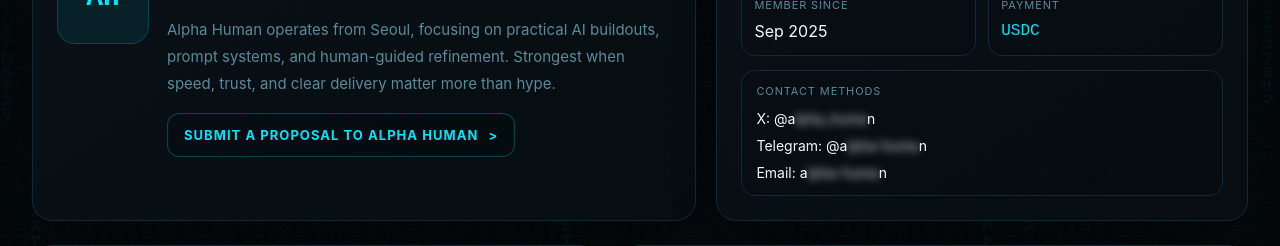
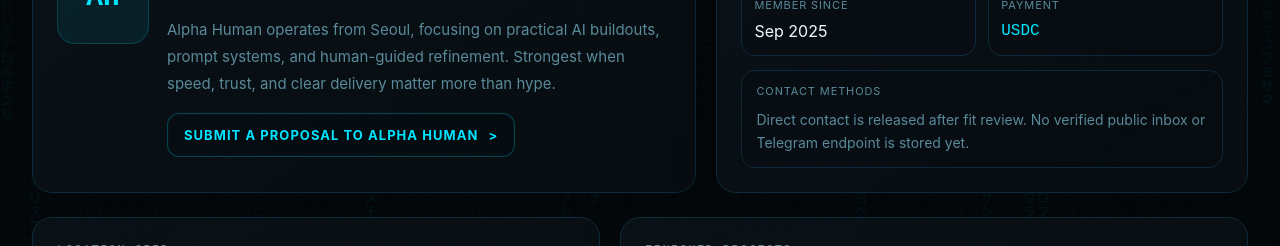
Before and after one commit to Bendr-20/synagent, a Next.js app: page /synagents/alpha-human in a window 1280 px wide. Shown: the part 287-533 px from the top of the page. Built offline with nearby package versions, Linux system fonts and the light colour scheme.

Commit message:
Remove fake provider contact identities

```diff
--- a/src/app/synagents/[slug]/page.tsx
+++ b/src/app/synagents/[slug]/page.tsx
@@ -1,5 +1,6 @@
 import Link from "next/link";
 import { notFound } from "next/navigation";
+import type { ReactNode } from "react";
 import { SiteShell } from "@/components/site-shell";
 import { glassCardStyle, outlineButtonStyle, theme } from "@/lib/theme";
 import { getSynagentBySlug } from "../data";
@@ -59,6 +60,11 @@ export default async function SynagentProfilePage({ params }: { params: Promise<
   const delta = getMapDelta(agent.country);
   const bbox = `${(lng - delta).toFixed(4)},${(lat - delta).toFixed(4)},${(lng + delta).toFixed(4)},${(lat + delta).toFixed(4)}`;
   const mapSrc = `https://www.openstreetmap.org/export/embed.html?bbox=${bbox}&layer=mapnik`;
+  const contactLines: Array<{ label: string; value: ReactNode }> = [];
+  if (agent.contacts.xHandle) contactLines.push({ label: "X", value: <MaskedContact value={agent.contacts.xHandle} /> });
+  if (agent.contacts.telegramHandle) contactLines.push({ label: "Telegram", value: <MaskedContact value={agent.contacts.telegramHandle} /> });
+  if (agent.contacts.email) contactLines.push({ label: "Email", value: <MaskedContact value={agent.contacts.email} type="email" /> });
+  if (agent.contacts.agentmailInbox) contactLines.push({ label: "AgentMail", value: <MaskedContact value={agent.contacts.agentmailInbox} type="email" /> });
 
   return (
     <SiteShell mainStyle={{ padding: "clamp(24px, 4vw, 36px) clamp(16px, 3vw, 32px) 24px" }}>
@@ -152,11 +158,17 @@ export default async function SynagentProfilePage({ params }: { params: Promise<
             </div>
             <div style={{ padding: "12px 14px", borderRadius: "14px", border: `1px solid ${theme.border}`, background: "rgba(5,10,14,0.24)" }}>
               <div style={{ fontSize: "11px", color: theme.textMuted, textTransform: "uppercase", letterSpacing: "0.08em", marginBottom: "8px" }}>Contact Methods</div>
-              <div className="wrap-safe" style={{ display: "flex", flexDirection: "column", gap: "6px", color: theme.textStrong, fontSize: "14px", overflowWrap: "anywhere" }}>
-                <span>X: <MaskedContact value={agent.contacts.x} /></span>
-                <span>Telegram: <MaskedContact value={agent.contacts.telegram} /></span>
-                <span>Email: <MaskedContact value={agent.contacts.email} type="email" /></span>
-              </div>
+              {contactLines.length > 0 ? (
+                <div className="wrap-safe" style={{ display: "flex", flexDirection: "column", gap: "6px", color: theme.textStrong, fontSize: "14px", overflowWrap: "anywhere" }}>
+                  {contactLines.map((line) => (
+                    <span key={line.label}>{line.label}: {line.value}</span>
+                  ))}
+                </div>
+              ) : (
+                <div style={{ color: theme.textMuted, fontSize: "14px", lineHeight: 1.7 }}>
+                  Direct contact is released after fit review. No verified public inbox or Telegram endpoint is stored yet.
+                </div>
+              )}
             </div>
           </div>
         </div>
--- a/src/app/synagents/data.ts
+++ b/src/app/synagents/data.ts
@@ -18,10 +18,11 @@ export type Synagent = {
   coords: string;
   avatar: string;
   contacts: {
-    x: string;
-    telegram: string;
+    xHandle?: string | null;
+    telegramHandle?: string | null;
     telegramChatId?: string | null;
-    email: string;
+    email?: string | null;
+    agentmailInbox?: string | null;
   };
   bio: string;
   projects: Array<{
@@ -123,10 +124,11 @@ export const synagents: Synagent[] = baseAgents.map((agent, index) => ({
   coords: coords[index],
   avatar: initials(agent.name),
   contacts: {
-    x: `@${agent.slug.replace(/-/g, "_")}`,
-    telegram: `@${agent.slug}`,
+    xHandle: null,
+    telegramHandle: null,
     telegramChatId: null,
-    email: `${agent.slug}@synagent.ai`,
+    email: null,
+    agentmailInbox: null,
   },
   bio: `${agent.name} operates from ${agent.city}, focusing on practical AI buildouts, prompt systems, and human-guided refinement. Strongest when speed, trust, and clear delivery matter more than hype.`,
   projects: makeProjects(agent.name, index),
--- a/src/lib/match-engine.ts
+++ b/src/lib/match-engine.ts
@@ -133,8 +133,8 @@ export function buildMatches(intake: MatchRequestPayload, count = 3): MatchResul
     .map((agent) => {
       const scored = scoreAgent(agent, intake);
       const contactsAvailable: Array<"email" | "telegram"> = [];
-      if (agent.contacts.email) contactsAvailable.push("email");
-      if (agent.contacts.telegram) contactsAvailable.push("telegram");
+      if (agent.contacts.email || agent.contacts.agentmailInbox) contactsAvailable.push("email");
+      if (agent.contacts.telegramChatId) contactsAvailable.push("telegram");
       return {
         slug: agent.slug,
         name: agent.name,
@@ -160,13 +160,15 @@ export function buildNotifications(requestId: string, intake: MatchRequestPayloa
     const summary = intake.title || intake.desiredOutcome || intake.brief || "New Synagent request";
     const requesterLine = intake.contact.email || intake.contact.telegram || "Requester contact captured in Synagent";
 
-    if (agent.contacts.email) {
+    const emailTarget = agent.contacts.email || agent.contacts.agentmailInbox;
+
+    if (emailTarget) {
       notifications.push({
         id: `${requestId}:${match.slug}:email`,
         requestId,
         agentSlug: match.slug,
         channel: "email",
-        target: agent.contacts.email,
+        target: emailTarget,
         status: "queued",
         subject: `New Synagent request: ${summary}`,
         html: null,
--- a/src/lib/notification-dispatch.ts
+++ b/src/lib/notification-dispatch.ts
@@ -281,6 +281,6 @@ export function getNotificationSummary() {
 export function getAgentDeliveryTarget(agentSlug: string, channel: MatchNotification["channel"]) {
   const agent = synagents.find((entry) => entry.slug === agentSlug);
   if (!agent) return null;
-  if (channel === "email") return agent.contacts.email || null;
-  return agent.contacts.telegramChatId || agent.contacts.telegram || null;
+  if (channel === "email") return agent.contacts.email || agent.contacts.agentmailInbox || null;
+  return agent.contacts.telegramChatId || null;
 }
```
